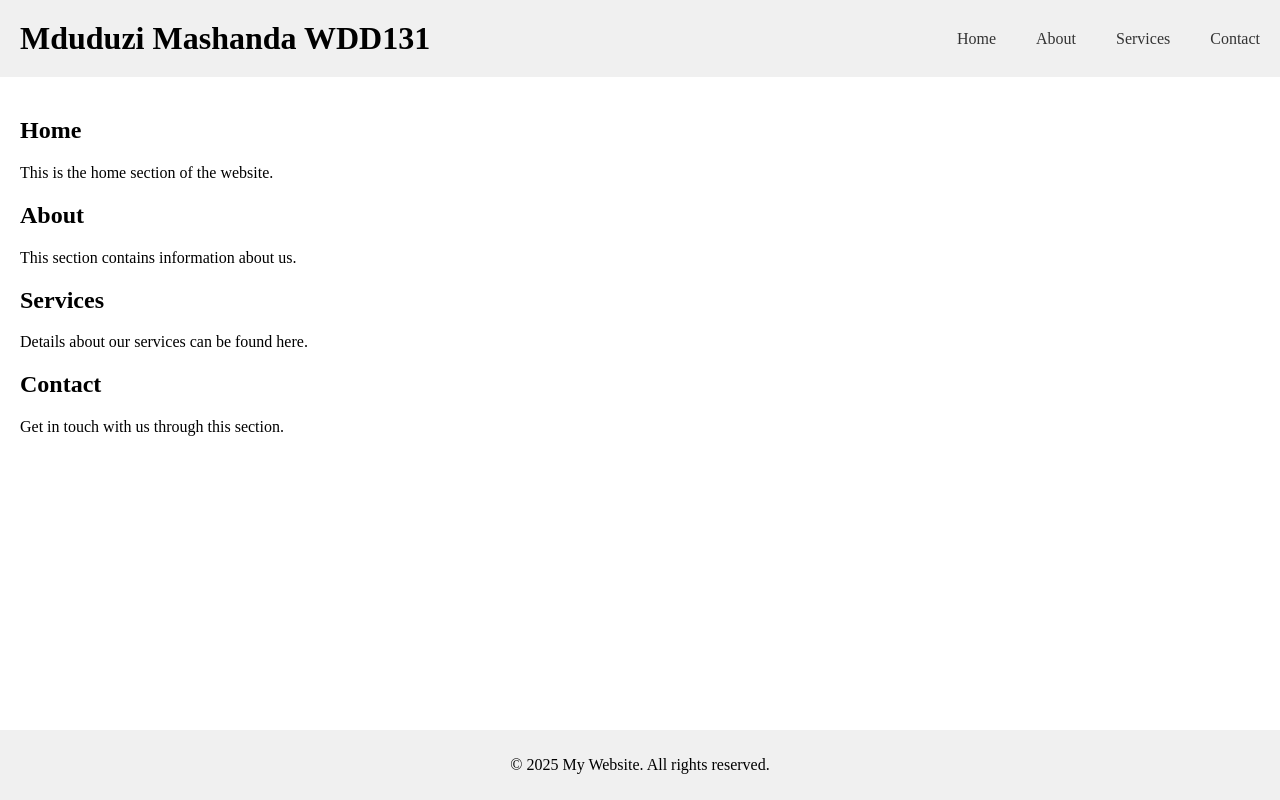
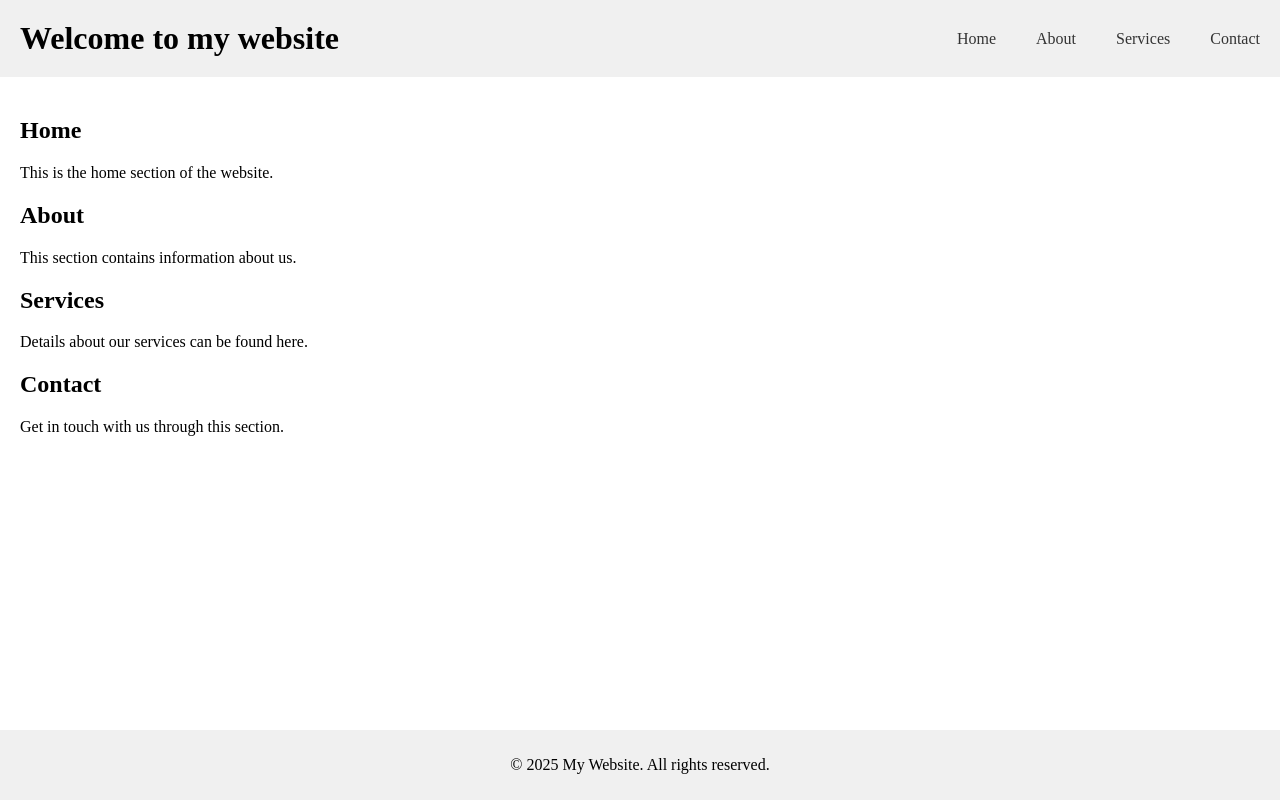
Before and after one commit to saturo23/wdd131, a plain HTML site: page week01/basic-layout.html in a window 1280 px wide. Drawn offline with Linux system fonts and the light colour scheme.

Commit message:
another trial

```diff
--- a/week01/basic-layout.html
+++ b/week01/basic-layout.html
@@ -3,12 +3,12 @@
 <head>
     <meta charset="UTF-8">
     <meta name="viewport" content="width=device-width, initial-scale=1.0">
-    <title>Mduduzi Mashanda|WDD131</title>
+    <title>Mduduzi Mashanda WDD131</title>
     <link rel="stylesheet" href="styles/layout.css">
 </head>
 <body>
     <header>
-        <h1>Mduduzi Mashanda WDD131</h1>
+        <h1>Welcome to my website</h1>
         <nav role="navigation">
             <ul>
                 <li><a href="#home">Home</a></li>
```
